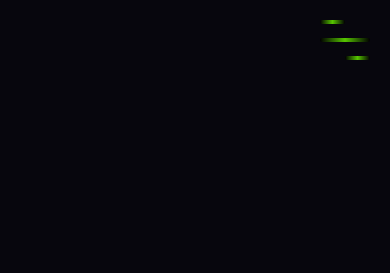
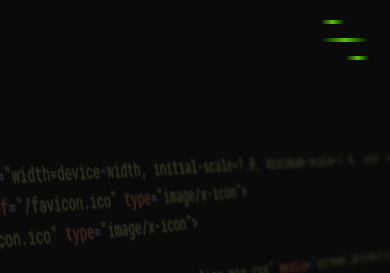
Before and after one commit to paulewalker92/paulewalker92.github.io, a plain HTML site: page index.html in a window 390 px wide. Shown: the top 273 px of the page. Drawn offline with nearby package versions, Linux system fonts and the light colour scheme.

Commit message:
Update main.css

```diff
--- a/main.css
+++ b/main.css
@@ -9,7 +9,7 @@ html{
     font-size: 10px;
     font-family: 'Roboto', sans-serif;
     color: #eee;
-    background: linear-gradient( rgba(0,0,0,0.8), rgba(0,0,0,0.8)),url("images/sitebg1.jpg") no-repeat center center fixed;
+    background: linear-gradient( rgba(0,0,0,0.8), rgba(0,0,0,0.8)),url("images/sitebg.jpg") no-repeat center center fixed;
     background-size: cover;
     height: 100%;
     overflow-x: hidden;
@@ -507,10 +507,10 @@ input[type="submit"]:hover{
 /*End animations*/
 
 /*Start media queries*/
-@media screen and (max-width: 768px) {
+@media screen and (max-width: 1000px) {
 
     html{
-        background: linear-gradient( rgba(0,0,0,0.8), rgba(0,0,0,0.8)),url("images/sitebg1.jpg") no-repeat center center fixed;
+        background: linear-gradient( rgba(0,0,0,0.8), rgba(0,0,0,0.8)),url("images/sitebg.jpg") no-repeat center center fixed;
         background-size: cover;
         height: 100%;
         overflow-x: hidden;
```
